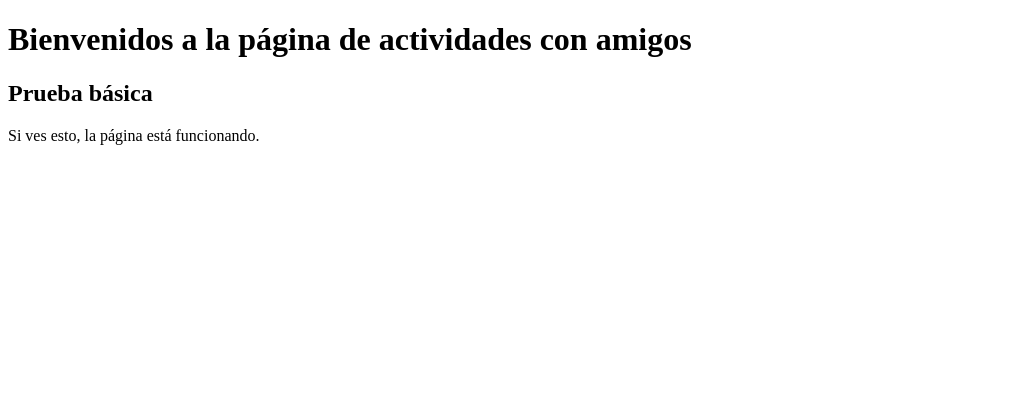
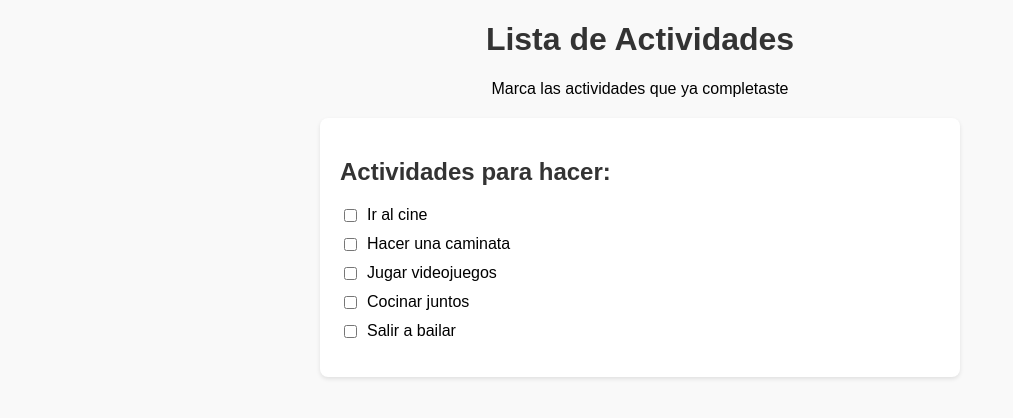
Before and after one commit to Arthurron44/planes-y-recuerdos, a plain HTML site: page index.html in a window 1280 px wide. Shown: the whole page, without its empty margins (0-1013 px from the left). Drawn offline with Linux system fonts and the light colour scheme.

Commit message:
Add files via upload

```diff
--- a/index.html
+++ b/index.html
@@ -3,15 +3,62 @@
 <head>
     <meta charset="UTF-8">
     <meta name="viewport" content="width=device-width, initial-scale=1.0">
-    <title>Página de Actividades con Amigos</title>
+    <title>Lista de Actividades</title>
+    <style>
+        body {
+            font-family: Arial, sans-serif;
+            margin: 20px;
+            padding: 0;
+            background-color: #f9f9f9;
+        }
+        header {
+            text-align: center;
+            margin-bottom: 20px;
+        }
+        section {
+            max-width: 600px;
+            margin: 0 auto;
+            padding: 20px;
+            background: #fff;
+            border-radius: 8px;
+            box-shadow: 0 2px 4px rgba(0, 0, 0, 0.1);
+        }
+        h1, h2 {
+            color: #333;
+        }
+        ul {
+            list-style-type: none;
+            padding: 0;
+        }
+        li {
+            margin: 10px 0;
+            display: flex;
+            align-items: center;
+        }
+        li input[type="checkbox"] {
+            margin-right: 10px;
+        }
+    </style>
 </head>
 <body>
+
+    <!-- Cabecera -->
     <header>
-        <h1>Bienvenidos a la página de actividades con amigos</h1>
+        <h1>Lista de Actividades</h1>
+        <p>Marca las actividades que ya completaste</p>
     </header>
+
+    <!-- Lista de actividades -->
     <section>
-        <h2>Prueba básica</h2>
-        <p>Si ves esto, la página está funcionando.</p>
+        <h2>Actividades para hacer:</h2>
+        <ul>
+            <li><input type="checkbox" id="actividad1"> Ir al cine</li>
+            <li><input type="checkbox" id="actividad2"> Hacer una caminata</li>
+            <li><input type="checkbox" id="actividad3"> Jugar videojuegos</li>
+            <li><input type="checkbox" id="actividad4"> Cocinar juntos</li>
+            <li><input type="checkbox" id="actividad5"> Salir a bailar</li>
+        </ul>
     </section>
+
 </body>
 </html>
```
